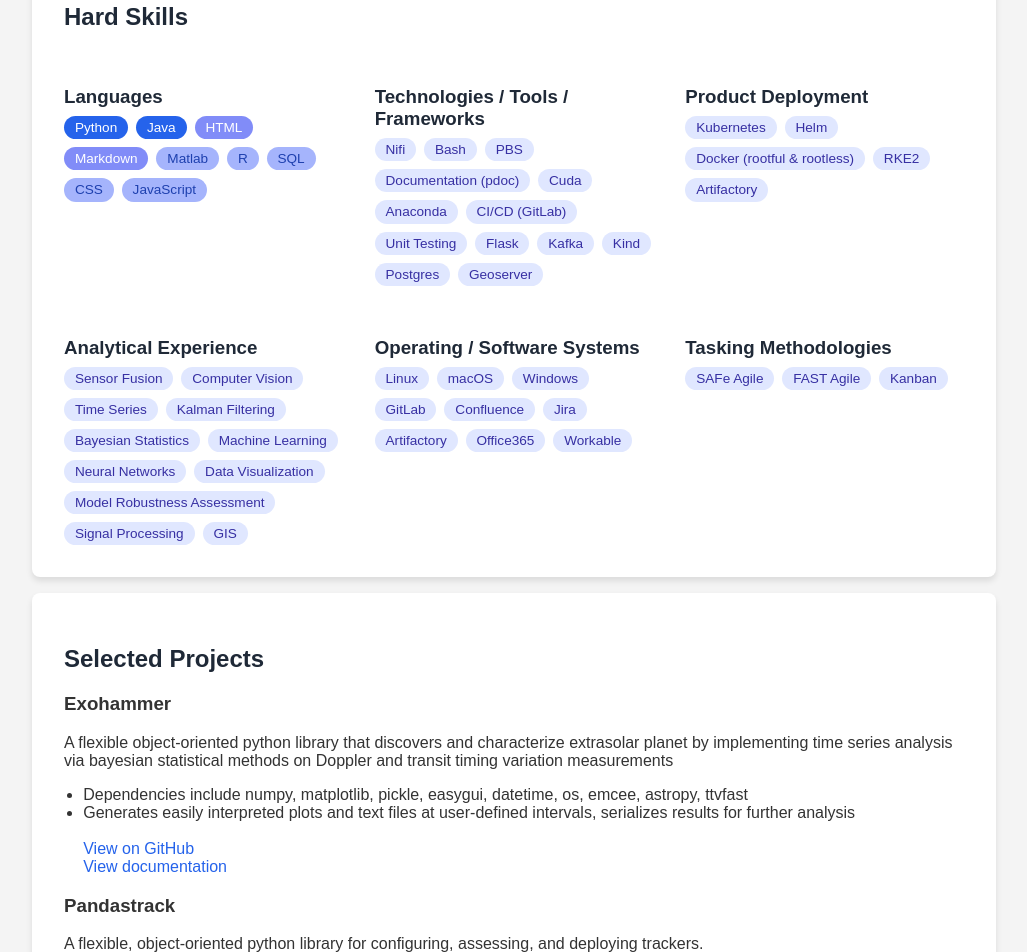
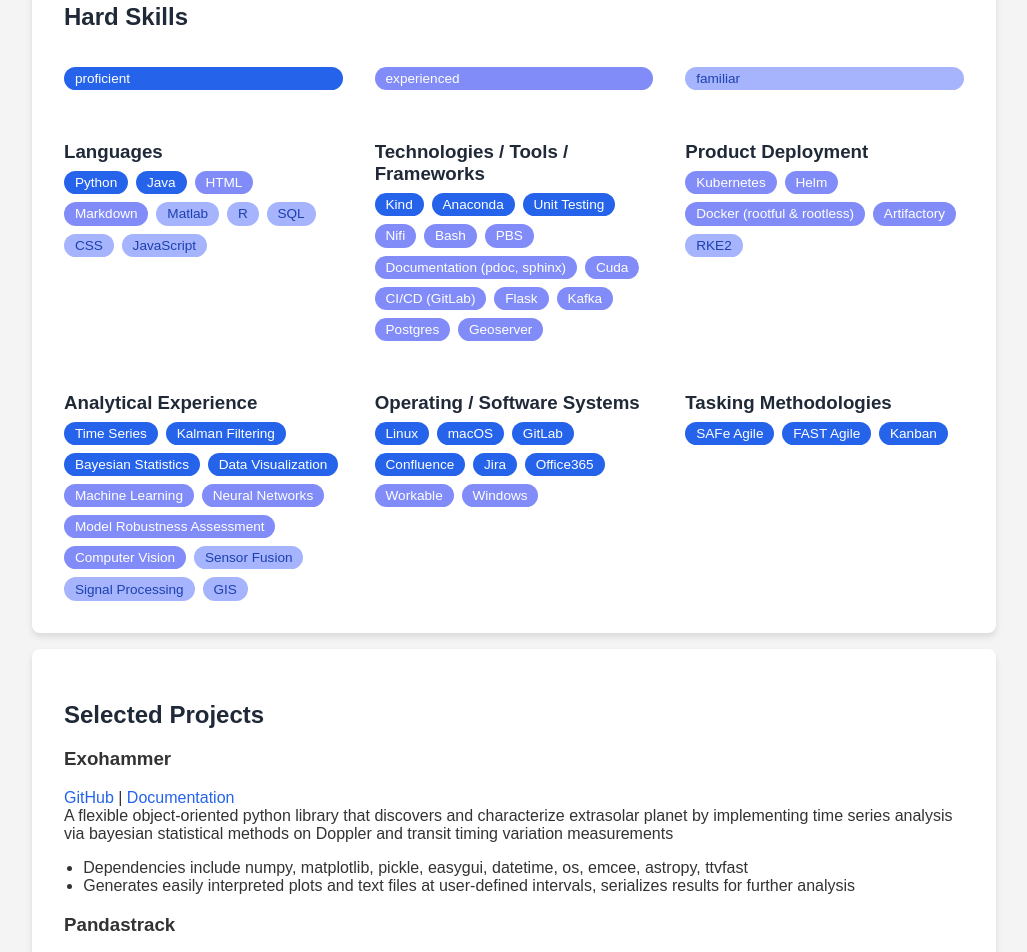
Before and after one commit to nick-juliano/nick-juliano.github.io, a plain HTML site: page index.html in a window 1280 px wide. Shown: the part 1084-2036 px from the top of the page, without its empty margins (126-1153 px from the left). Drawn offline with Linux system fonts and the light colour scheme.

Commit message:
update badging

```diff
--- a/index.html
+++ b/index.html
@@ -173,7 +173,9 @@
   <h2>Hard Skills</h2>
 
   <div class="skills-grid">
-
+  <span class="badge proficient">proficient</span>
+  <span class="badge experienced">experienced</span>
+  <span class="badge familiar">familiar</span>
     <div>
       <h3>Languages</h3>
       <div class="badge-group">
@@ -192,71 +194,70 @@
     <div>
       <h3>Technologies / Tools / Frameworks</h3>
       <div class="badge-group">
-        <span class="badge">Nifi</span>
-        <span class="badge">Bash</span>
-        <span class="badge">PBS</span>
-        <span class="badge">Documentation (pdoc)</span>
-        <span class="badge">Cuda</span>
-        <span class="badge">Anaconda</span>
-        <span class="badge">CI/CD (GitLab)</span>
-        <span class="badge">Unit Testing</span>
-        <span class="badge">Flask</span>
-        <span class="badge">Kafka</span>
-        <span class="badge">Kind</span>
-        <span class="badge">Postgres</span>
-        <span class="badge">Geoserver</span>
+        <span class="badge proficient">Kind</span>
+        <span class="badge proficient">Anaconda</span>
+        <span class="badge proficient">Unit Testing</span>
+        <span class="badge experienced">Nifi</span>
+        <span class="badge experienced">Bash</span>
+        <span class="badge experienced">PBS</span>
+        <span class="badge experienced">Documentation (pdoc, sphinx)</span>
+        <span class="badge experienced">Cuda</span>
+        <span class="badge experienced">CI/CD (GitLab)</span>
+        <span class="badge experienced">Flask</span>
+        <span class="badge experienced">Kafka</span>
+        <span class="badge experienced">Postgres</span>
+        <span class="badge experienced">Geoserver</span>
       </div>
     </div>
 
     <div>
       <h3>Product Deployment</h3>
       <div class="badge-group">
-        <span class="badge">Kubernetes</span>
-        <span class="badge">Helm</span>
-        <span class="badge">Docker (rootful & rootless)</span>
-        <span class="badge">RKE2</span>
-        <span class="badge">Artifactory</span>
+        <span class="badge experienced">Kubernetes</span>
+        <span class="badge experienced">Helm</span>
+        <span class="badge experienced">Docker (rootful & rootless)</span>
+        <span class="badge experienced">Artifactory</span>
+        <span class="badge familiar">RKE2</span>
       </div>
     </div>
 
     <div>
       <h3>Analytical Experience</h3>
       <div class="badge-group">
-        <span class="badge">Sensor Fusion</span>
-        <span class="badge">Computer Vision</span>
-        <span class="badge">Time Series</span>
-        <span class="badge">Kalman Filtering</span>
-        <span class="badge">Bayesian Statistics</span>
-        <span class="badge">Machine Learning</span>
-        <span class="badge">Neural Networks</span>
-        <span class="badge">Data Visualization</span>
-        <span class="badge">Model Robustness Assessment</span>
-        <span class="badge">Signal Processing</span>
-        <span class="badge">GIS</span>
+        <span class="badge proficient">Time Series</span>
+        <span class="badge proficient">Kalman Filtering</span>
+        <span class="badge proficient">Bayesian Statistics</span>
+        <span class="badge proficient">Data Visualization</span>
+        <span class="badge experienced">Machine Learning</span>
+        <span class="badge experienced">Neural Networks</span>
+        <span class="badge experienced">Model Robustness Assessment</span>
+        <span class="badge experienced">Computer Vision</span>
+        <span class="badge familiar">Sensor Fusion</span>
+        <span class="badge familiar">Signal Processing</span>
+        <span class="badge familiar">GIS</span>
       </div>
     </div>
 
     <div>
       <h3>Operating / Software Systems</h3>
       <div class="badge-group">
-        <span class="badge">Linux</span>
-        <span class="badge">macOS</span>
-        <span class="badge">Windows</span>
-        <span class="badge">GitLab</span>
-        <span class="badge">Confluence</span>
-        <span class="badge">Jira</span>
-        <span class="badge">Artifactory</span>
-        <span class="badge">Office365</span>
-        <span class="badge">Workable</span>
+        <span class="badge proficient">Linux</span>
+        <span class="badge proficient">macOS</span>
+        <span class="badge proficient">GitLab</span>
+        <span class="badge proficient">Confluence</span>
+        <span class="badge proficient">Jira</span>
+        <span class="badge proficient">Office365</span>
+        <span class="badge experienced">Workable</span>
+        <span class="badge experienced">Windows</span>
       </div>
     </div>
 
     <div>
       <h3>Tasking Methodologies</h3>
       <div class="badge-group">
-        <span class="badge">SAFe Agile</span>
-        <span class="badge">FAST Agile</span>
-        <span class="badge">Kanban</span>
+        <span class="badge proficient">SAFe Agile</span>
+        <span class="badge proficient">FAST Agile</span>
+        <span class="badge proficient">Kanban</span>
       </div>
     </div>
 
@@ -267,12 +268,12 @@
   <h2>Selected Projects</h2>
 
   <h3>Exohammer</h3>
+  <a href="https://github.com/nick-juliano/exohammer" target="_blank">GitHub</a> | <a href="https://nick-juliano.github.io/exohammer/index.html" target="_blank">Documentation</a>
+  <br>
   A flexible object-oriented python library that discovers and characterize extrasolar planet by implementing time series analysis via bayesian statistical methods on Doppler and transit timing variation measurements
   <ul>
     <li>Dependencies include numpy, matplotlib, pickle, easygui, datetime, os, emcee, astropy, ttvfast</li>
     <li>Generates easily interpreted plots and text files at user-defined intervals, serializes results for further analysis</li>
-    <br><a href="https://github.com/nick-juliano/exohammer" target="_blank">View on GitHub</a>
-    <br><a href="https://nick-juliano.github.io/exohammer/index.html" target="_blank">View documentation</a>
   </ul>
 
   <h3>Pandastrack</h3>
```
